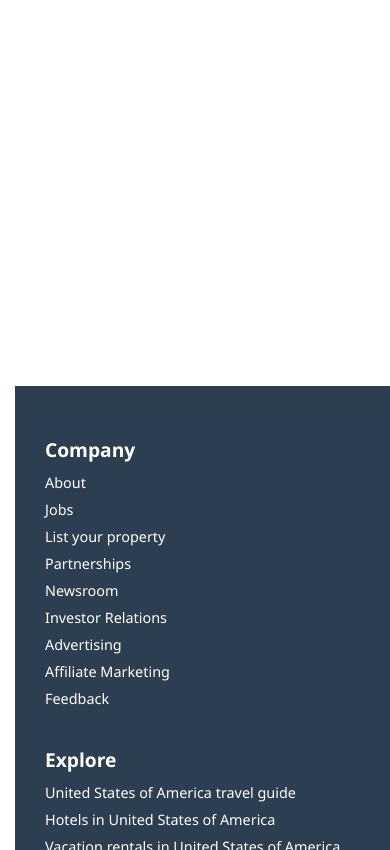
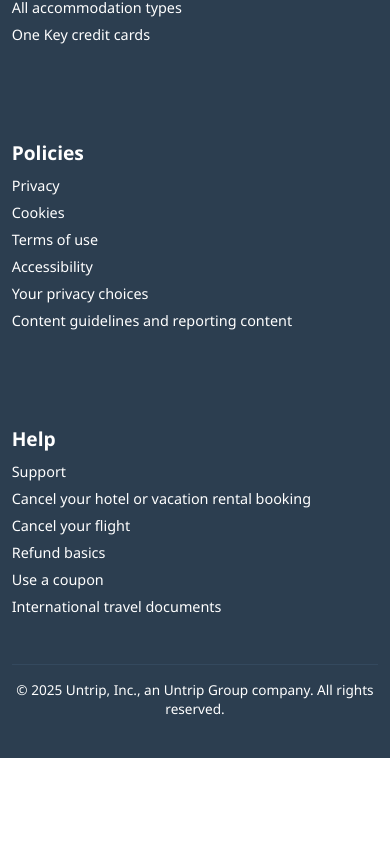
Before and after one commit to codinggita/untrip, a React (Vite) app in the folder Frontend/untrip/: page /hotel/1 in a window 390 px wide. Shown: the part 1814-2664 px from the top of the page. After the commit the page ends 2572 px from the top, so only its background shows below. Built offline with nearby package versions, Linux system fonts and the light colour scheme.

Commit message:
improved footer styling and positioning for better responsiveness

```diff
--- a/Frontend/untrip/src/css/Footer.css
+++ b/Frontend/untrip/src/css/Footer.css
@@ -2,24 +2,28 @@
 .footer {
     background-color: #2c3e50;
     color: white;
-    padding: 40px 20px;
     font-family: Arial, sans-serif;
-    position: absolute;
-    top: 2200px;
-    left: 15px;
-    width: 98%;
+    position: relative;
+    bottom: -1035px;
+    left: 0;
+    width: 100%;
+    padding: 40px 3%;
+    text-align: center;
+    margin-top: 20px;
   }
 
   .footer-content {
     display: flex;
-    justify-content: space-between;
+    justify-content: center;
+    gap: 67px;
     flex-wrap: wrap;
     margin-bottom: 20px;
   }
 
   .footer-section {
-    width: 22%;
-    margin: 10px;
+    width: auto;
+    min-width: 200px;
+    text-align: left;
   }
 
   .footer-section h3 {
@@ -36,11 +40,13 @@
   .footer-section ul li {
     margin-bottom: 8px;
     font-size: 0.9rem;
+    transition: color 0.3s ease-in-out;
   }
 
   .footer-section ul li:hover {
     text-decoration: underline;
     cursor: pointer;
+    color: #1abc9c;
   }
 
   .footer-copyright {
@@ -48,6 +54,8 @@
     font-size: 0.85rem;
     border-top: 1px solid #34495e;
     padding-top: 10px;
+    margin-top: 15px;
+    padding-top: 15px;
   }
 
   @media (max-width: 768px) {
```
